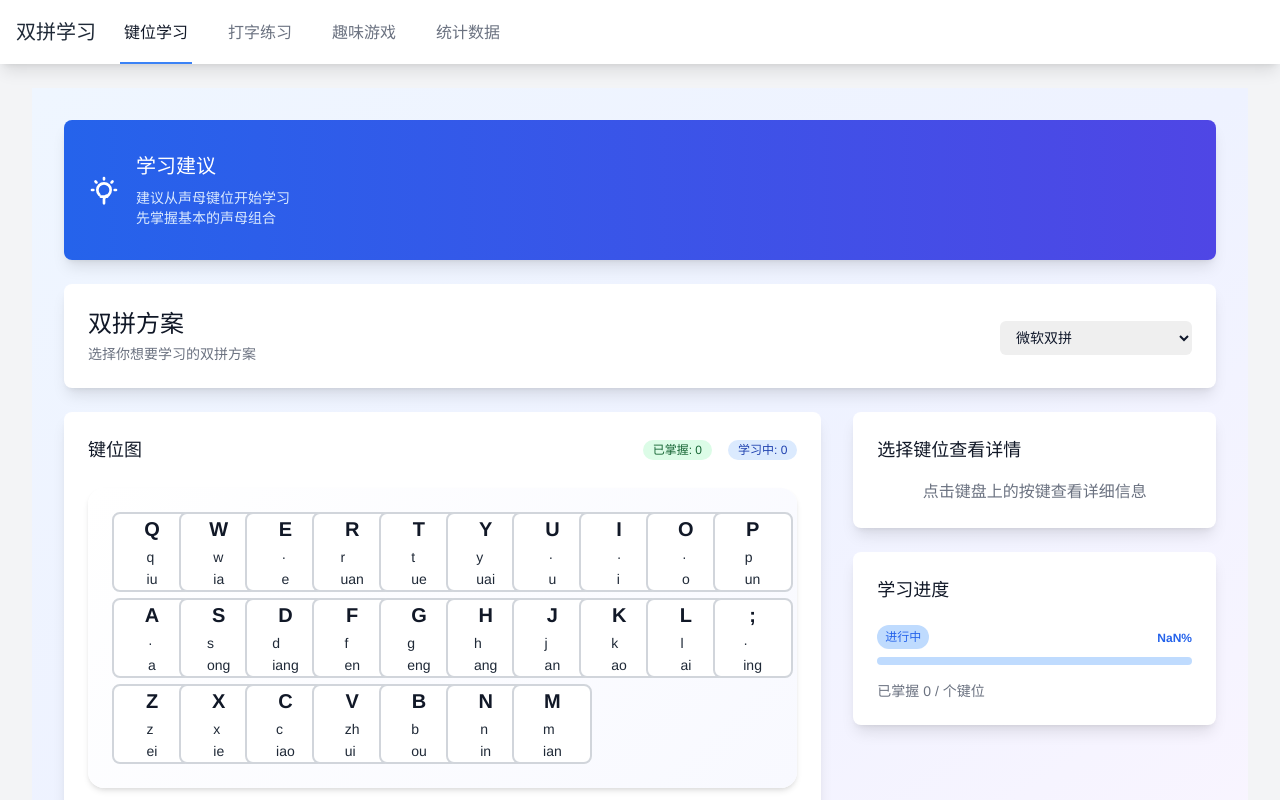
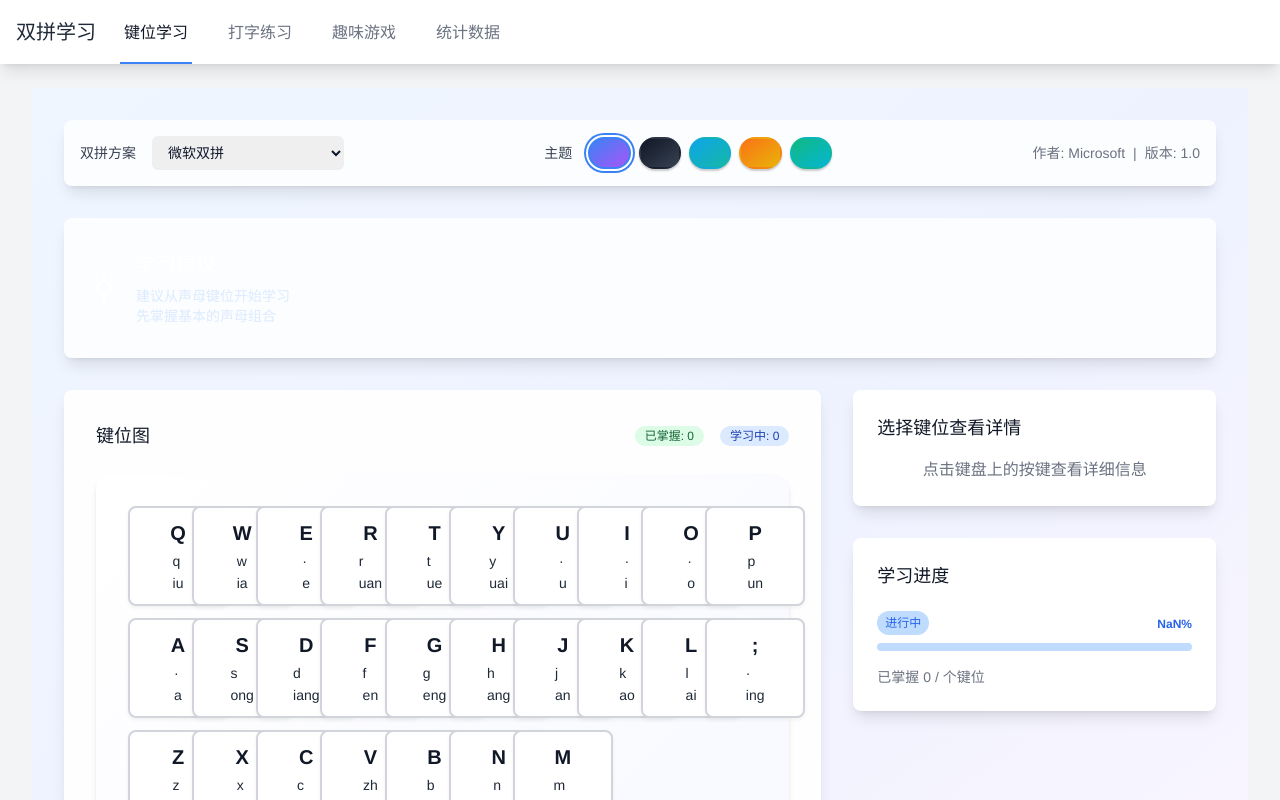
Before and after one commit to axdlee/ulpb, a Vue app: page / in a window 1280 px wide. Shown: the top 800 px of the page. Built offline with nearby package versions, Linux system fonts and the light colour scheme.

Commit message:
feat: 增加双拼方案和主题配置，优化学习页面的主题切换和方案选择功能

```diff
--- a/src/stores/shuangpin.js
+++ b/src/stores/shuangpin.js
@@ -1,9 +1,110 @@
 import { defineStore } from 'pinia'
+
+// 双拼方案配置
+const SHUANGPIN_SCHEMES = {
+  microsoft: {
+    name: '微软双拼',
+    description: '微软 Windows 自带的双拼方案',
+    author: 'Microsoft',
+    version: '1.0'
+  },
+  xiaohe: {
+    name: '小鹤双拼',
+    description: '小鹤双拼是一种形码双拼方案',
+    author: '郑码',
+    version: '1.0'
+  },
+  ziranma: {
+    name: '自然码',
+    description: '自然码双拼输入法方案',
+    author: '自然码',
+    version: '1.0'
+  },
+  sougou: {
+    name: '搜狗双拼',
+    description: '搜狗输入法的双拼方案',
+    author: '搜狗',
+    version: '1.0'
+  },
+  zhineng: {
+    name: '智能ABC',
+    description: '智能ABC双拼方案',
+    author: '智能ABC',
+    version: '1.0'
+  },
+  jiajia: {
+    name: '加加双拼',
+    description: '加加双拼输入法方案',
+    author: '加加',
+    version: '1.0'
+  },
+  pinyin: {
+    name: '拼音加加',
+    description: '拼音加加双拼方案',
+    author: '拼音加加',
+    version: '1.0'
+  }
+}
 
 export const useShuangpinStore = defineStore('shuangpin', {
   state: () => ({
     // 当前选择的双拼方案
     currentScheme: 'microsoft',
+    // 当前主题
+    currentTheme: 'default',
+    // 主题设置
+    themes: {
+      default: {
+        name: '默认主题',
+        colors: {
+          primary: 'blue',
+          secondary: 'indigo',
+          accent: 'purple',
+          background: 'gray',
+          text: 'gray'
+        }
+      },
+      dark: {
+        name: '暗黑主题',
+        colors: {
+          primary: 'blue',
+          secondary: 'indigo',
+          accent: 'purple',
+          background: 'gray',
+          text: 'white'
+        }
+      },
+      light: {
+        name: '明亮主题',
+        colors: {
+          primary: 'sky',
+          secondary: 'cyan',
+          accent: 'teal',
+          background: 'white',
+          text: 'gray'
+        }
+      },
+      warm: {
+        name: '暖色主题',
+        colors: {
+          primary: 'orange',
+          secondary: 'amber',
+          accent: 'yellow',
+          background: 'white',
+          text: 'gray'
+        }
+      },
+      cool: {
+        name: '冷色主题',
+        colors: {
+          primary: 'emerald',
+          secondary: 'teal',
+          accent: 'cyan',
+          background: 'white',
+          text: 'gray'
+        }
+      }
+    },
     // 当前练习的键位
     currentPracticeKey: null,
     // 学习进度
@@ -33,6 +134,21 @@ export const useShuangpinStore = defineStore('shuangpin', {
   }),
 
   getters: {
+    // 获取所有可用的双拼方案
+    availableSchemes() {
+      return Object.entries(SHUANGPIN_SCHEMES).map(([key, scheme]) => ({
+        value: key,
+        ...scheme
+      }))
+    },
+    // 获取当前方案的详细信息
+    currentSchemeInfo() {
+      return SHUANGPIN_SCHEMES[this.currentScheme]
+    },
+    // 获取当前主题配置
+    currentThemeConfig() {
+      return this.themes[this.currentTheme]
+    },
     accuracy: (state) => {
       if (state.statistics.totalChars === 0) return 0
       return (state.statistics.correctChars / state.statistics.totalChars * 100).toFixed(2)
@@ -159,7 +275,16 @@ export const useShuangpinStore = defineStore('shuangpin', {
 
     // 切换双拼方案
     changeScheme(scheme) {
-      this.currentScheme = scheme
+      if (SHUANGPIN_SCHEMES[scheme]) {
+        this.currentScheme = scheme
+      }
+    },
+
+    // 切换主题
+    changeTheme(theme) {
+      if (this.themes[theme]) {
+        this.currentTheme = theme
+      }
     }
   }
 })
--- a/src/views/Learning.vue
+++ b/src/views/Learning.vue
@@ -1,9 +1,63 @@
 <template>
-  <div class="min-h-screen bg-gradient-to-br from-blue-50 via-indigo-50 to-purple-50">
+  <div class="min-h-screen" :class="{
+    'bg-gradient-to-br from-blue-50 via-indigo-50 to-purple-50': store.currentTheme === 'default',
+    'bg-gradient-to-br from-gray-900 via-gray-800 to-gray-700': store.currentTheme === 'dark',
+    'bg-gradient-to-br from-sky-50 via-cyan-50 to-teal-50': store.currentTheme === 'light',
+    'bg-gradient-to-br from-orange-50 via-amber-50 to-yellow-50': store.currentTheme === 'warm',
+    'bg-gradient-to-br from-emerald-50 via-teal-50 to-cyan-50': store.currentTheme === 'cool'
+  }">
     <div class="max-w-7xl mx-auto px-4 py-8 sm:px-6 lg:px-8">
-      <div class="space-y-6">
+      <div class="space-y-8">
+        <!-- 顶部设置栏 -->
+        <div class="bg-white/80 backdrop-blur-sm rounded-lg shadow-lg p-4">
+          <div class="flex flex-wrap items-center justify-between gap-4">
+            <!-- 方案选择 -->
+            <div class="flex items-center space-x-4">
+              <label class="text-sm font-medium text-gray-700">双拼方案</label>
+              <select
+                v-model="store.currentScheme"
+                class="block w-48 rounded-md border-gray-300 py-2 pl-3 pr-10 text-base focus:border-blue-500 focus:outline-none focus:ring-blue-500 sm:text-sm"
+              >
+                <option v-for="scheme in store.availableSchemes" :key="scheme.value" :value="scheme.value">
+                  {{ scheme.name }}
+                </option>
+              </select>
+            </div>
+
+            <!-- 主题选择 -->
+            <div class="flex items-center space-x-4">
+              <label class="text-sm font-medium text-gray-700">主题</label>
+              <div class="flex items-center space-x-2">
+                <button
+                  v-for="(theme, name) in store.themes"
+                  :key="name"
+                  class="w-8 h-8 rounded-full border-2 transition-all"
+                  :class="{
+                    'border-blue-500 ring-2 ring-blue-500 ring-offset-2': store.currentTheme === name,
+                    'border-transparent hover:border-gray-300': store.currentTheme !== name,
+                    'bg-gradient-to-br from-blue-500 to-purple-500': name === 'default',
+                    'bg-gradient-to-br from-gray-900 to-gray-700': name === 'dark',
+                    'bg-gradient-to-br from-sky-500 to-teal-500': name === 'light',
+                    'bg-gradient-to-br from-orange-500 to-yellow-500': name === 'warm',
+                    'bg-gradient-to-br from-emerald-500 to-cyan-500': name === 'cool'
+                  }"
+                  @click="store.changeTheme(name)"
+                  :title="theme.name"
+                ></button>
+              </div>
+            </div>
+
+            <!-- 方案信息 -->
+            <div class="flex items-center space-x-2 text-sm text-gray-500">
+              <span>作者: {{ store.currentSchemeInfo.author }}</span>
+              <span>|</span>
+              <span>版本: {{ store.currentSchemeInfo.version }}</span>
+            </div>
+          </div>
+        </div>
+
         <!-- 学习建议 -->
-        <div class="bg-gradient-to-r from-blue-600 to-indigo-600 rounded-lg shadow-lg overflow-hidden">
+        <div class="bg-white/80 backdrop-blur-sm rounded-lg shadow-lg overflow-hidden">
           <div class="px-6 py-8">
             <div class="flex items-center">
               <div class="flex-shrink-0">
@@ -23,32 +77,12 @@
           </div>
         </div>
 
-        <!-- 方案选择 -->
-        <div class="bg-white rounded-lg shadow-lg overflow-hidden">
-          <div class="p-6">
-            <div class="flex items-center justify-between">
-              <div>
-                <h2 class="text-2xl font-bold text-gray-900">双拼方案</h2>
-                <p class="mt-1 text-sm text-gray-500">选择你想要学习的双拼方案</p>
-              </div>
-              <select
-                v-model="store.currentScheme"
-                class="mt-1 block w-48 rounded-md border-gray-300 py-2 pl-3 pr-10 text-base focus:border-blue-500 focus:outline-none focus:ring-blue-500 sm:text-sm"
-              >
-                <option value="microsoft">微软双拼</option>
-                <option value="ziranma">自然码</option>
-                <option value="sougou">搜狗双拼</option>
-              </select>
-            </div>
-          </div>
-        </div>
-
         <!-- 键位学习区域 -->
         <div class="grid grid-cols-1 gap-8 lg:grid-cols-3">
           <!-- 键位图 -->
           <div class="lg:col-span-2">
-            <div class="bg-white rounded-lg shadow-lg overflow-hidden">
-              <div class="p-6">
+            <div class="bg-white/90 backdrop-blur-sm rounded-lg shadow-lg overflow-hidden">
+              <div class="p-8">
                 <div class="flex items-center justify-between mb-6">
                   <h3 class="text-lg font-medium text-gray-900">键位图</h3>
                   <div class="flex items-center space-x-4">
@@ -61,13 +95,13 @@
                   </div>
                 </div>
 
-                <div class="keyboard-layout grid grid-cols-10 gap-1.5">
+                <div class="keyboard-layout grid grid-cols-10 gap-3">
                   <template v-for="key in keyboardLayout" :key="key.key">
                     <div
                       class="key-cell relative aspect-square rounded-lg border-2 transition-all cursor-pointer"
                       :class="{
-                        'border-green-500 bg-green-100 shadow-md': getKeyStatus(key.key) === 'mastered',
-                        'border-blue-500 bg-blue-100 shadow-md': getKeyStatus(key.key) === 'learning',
+                        'border-green-500 bg-green-100 shadow-lg': getKeyStatus(key.key) === 'mastered',
+                        'border-blue-500 bg-blue-100 shadow-lg': getKeyStatus(key.key) === 'learning',
                         'border-gray-300 hover:border-blue-400 hover:bg-blue-50': getKeyStatus(key.key) === 'new',
                         'ring-2 ring-blue-500 ring-offset-2': isKeyHighlighted(key.key)
                       }"
@@ -128,7 +162,7 @@
           </div>
 
           <!-- 键位详情 -->
-          <div class="lg:col-span-1">
+          <div class="lg:col-span-1 space-y-8">
             <div class="bg-white rounded-lg shadow-lg">
               <div class="p-6">
                 <h3 class="text-lg font-medium text-gray-900">
@@ -389,10 +423,10 @@ const isKeyHighlighted = (key) => {
 
 <style scoped>
 .keyboard-layout {
-  max-width: 800px;
+  max-width: 900px;
   margin: 0 auto;
   background: linear-gradient(135deg, #ffffff 0%, #f8f9ff 100%);
-  padding: 1.5rem;
+  padding: 2rem;
   border-radius: 1rem;
   box-shadow:
     0 4px 6px -1px rgba(0, 0, 0, 0.1),
@@ -400,9 +434,10 @@ const isKeyHighlighted = (key) => {
 }
 
 .key-cell {
-  min-height: 60px;
+  min-height: 70px;
   background-color: white;
-  transition: all 0.2s ease-in-out;
+  transition: all 0.3s ease-in-out;
+  box-shadow: 0 2px 4px rgba(0, 0, 0, 0.05);
 }
 
 .key-cell:hover {
@@ -412,7 +447,29 @@ const isKeyHighlighted = (key) => {
 
 @media (min-width: 640px) {
   .key-cell {
-    min-height: 80px;
+    min-height: 90px;
+  }
+}
+
+@media (min-width: 1024px) {
+  .key-cell {
+    min-height: 100px;
+  }
+}
+
+/* 暗黑主题适配 */
+:deep([data-theme='dark']) {
+  .keyboard-layout {
+    background: linear-gradient(135deg, #1f2937 0%, #111827 100%);
+  }
+
+  .key-cell {
+    background-color: #374151;
+    border-color: #4B5563;
+  }
+
+  .key-cell:hover {
+    background-color: #4B5563;
   }
 }
 </style>
```
Also changed, not shown: 1 other file (tests, documents, lock files or other folders).
